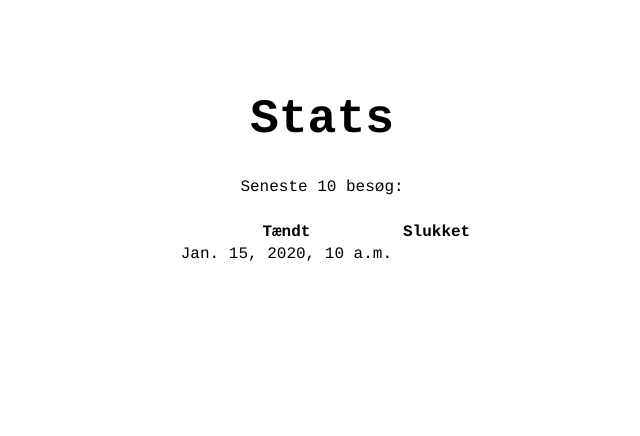
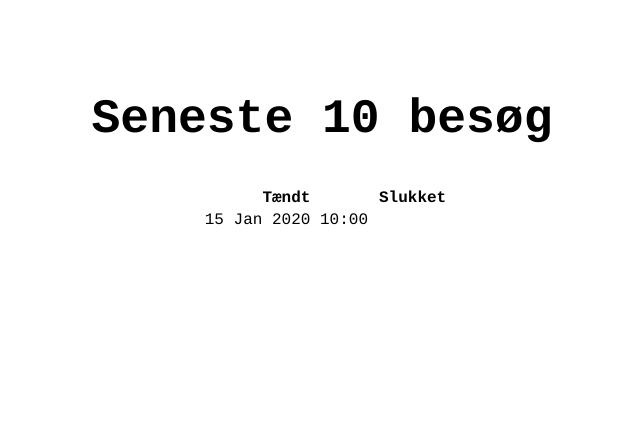
Before and after one commit to kaspernyhus/gladibad, a Django app: page /stats in a window 1280 px wide. Shown: the top 436 px of the page, without its empty margins (318-958 px from the left). Run offline with Django 3.2, Linux system fonts and the light colour scheme; tables that the repository leaves empty hold one stand-in row (values such as "Sample post").

Commit message:
fixed stats

```diff
--- a/templates/stats.html
+++ b/templates/stats.html
@@ -3,9 +3,7 @@
 
 {% block content %}
 
-<h1 class="state">Stats</h1>
-
-<p class="status">Seneste 10 besøg:</p>
+<h1 class="state">Seneste 10 besøg</h1>
 
 <table align="center" id="stats">
 <tr>
@@ -15,11 +13,11 @@
 {% for timestamp in timestamps %}
     <tr>
         {% if timestamp.state == 1 %}
-            <td>{{timestamp.timestamp}}</td>
+            <td>{{timestamp.timestamp|date:"d M Y" }} {{ timestamp.timestamp|time:"H:i" }}</td>
             <td></td>
         {% else %}
             <td></td>
-            <td>{{timestamp.timestamp}}</td>
+            <td>{{timestamp.timestamp|date:"d M Y" }} {{ timestamp.timestamp|time:"H:i" }}</td>
         {% endif %}
     </tr>
 
```
Also changed, not shown: main/views.py (line endings or trailing spaces).
